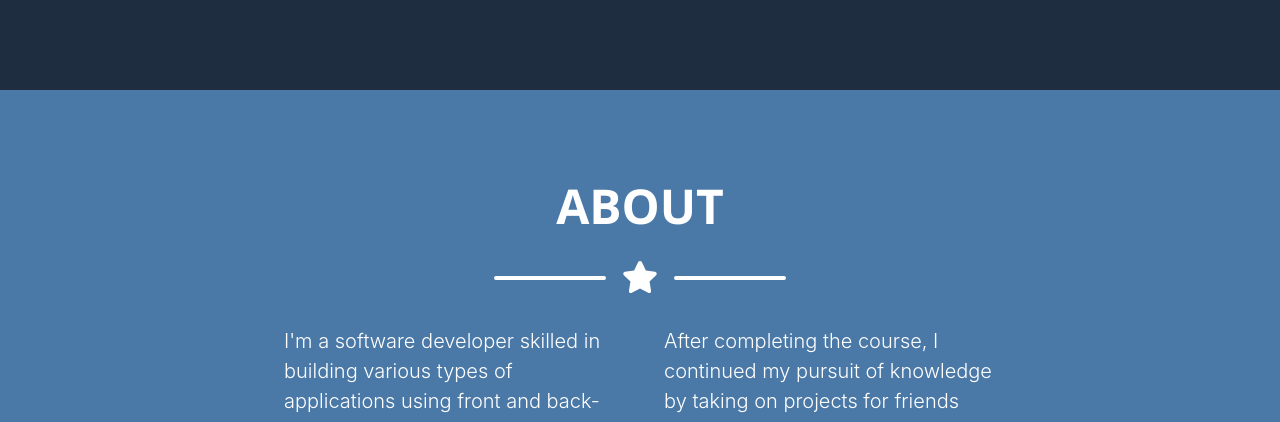
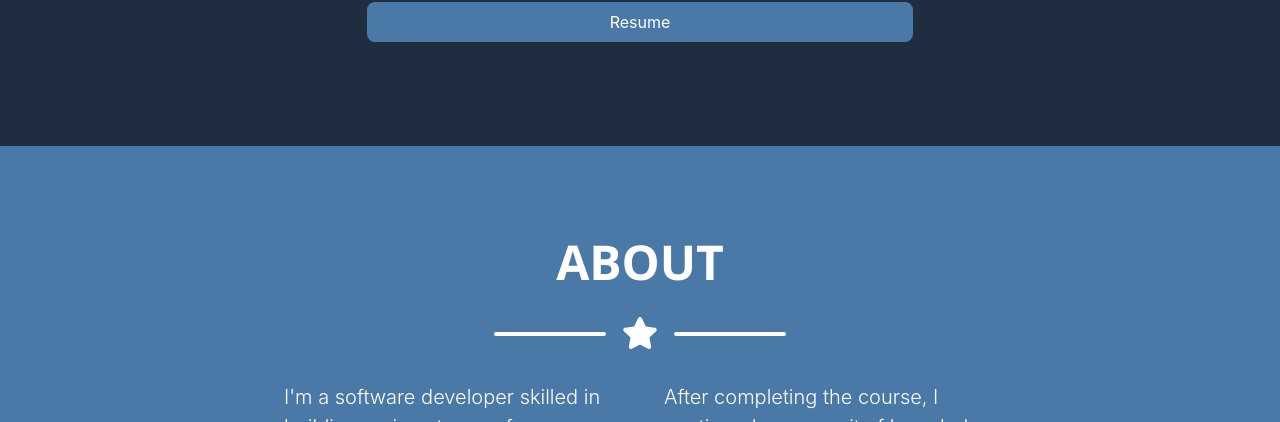
Before and after one commit to Kevinclane/landingpagetemplate, a plain HTML site: page index.html in a window 1280 px wide. Shown: the part 678-1100 px from the top of the page. Drawn offline with nearby package versions, Linux system fonts and the light colour scheme; a web font is replaced by a local one.

Commit message:
Added new Resume

```diff
--- a/index.html
+++ b/index.html
@@ -54,6 +54,9 @@
             </div>
             <!-- Masthead Subheading-->
             <p class="pre-wrap masthead-subheading font-weight-light mb-0">Software Developer </p>
+            <a href="assets/KevinLaneResume.docx" download class="btn btn-secondary text-white my-2 w-50">
+                Resume
+            </a>
         </div>
     </header>
     <section class="page-section bg-secondary text-white mb-0" id="about">
```
Also changed, not shown: 1 other file.
